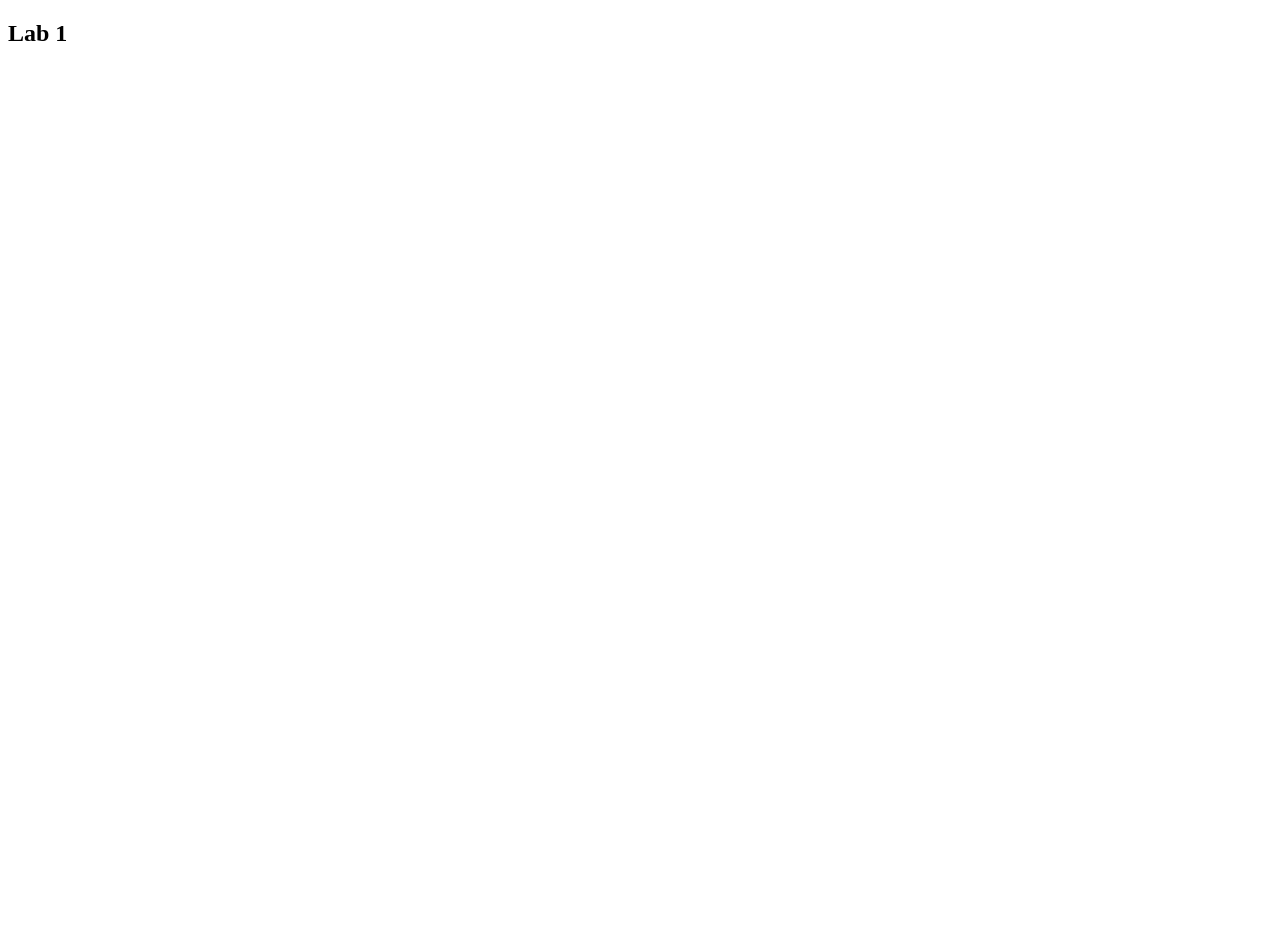
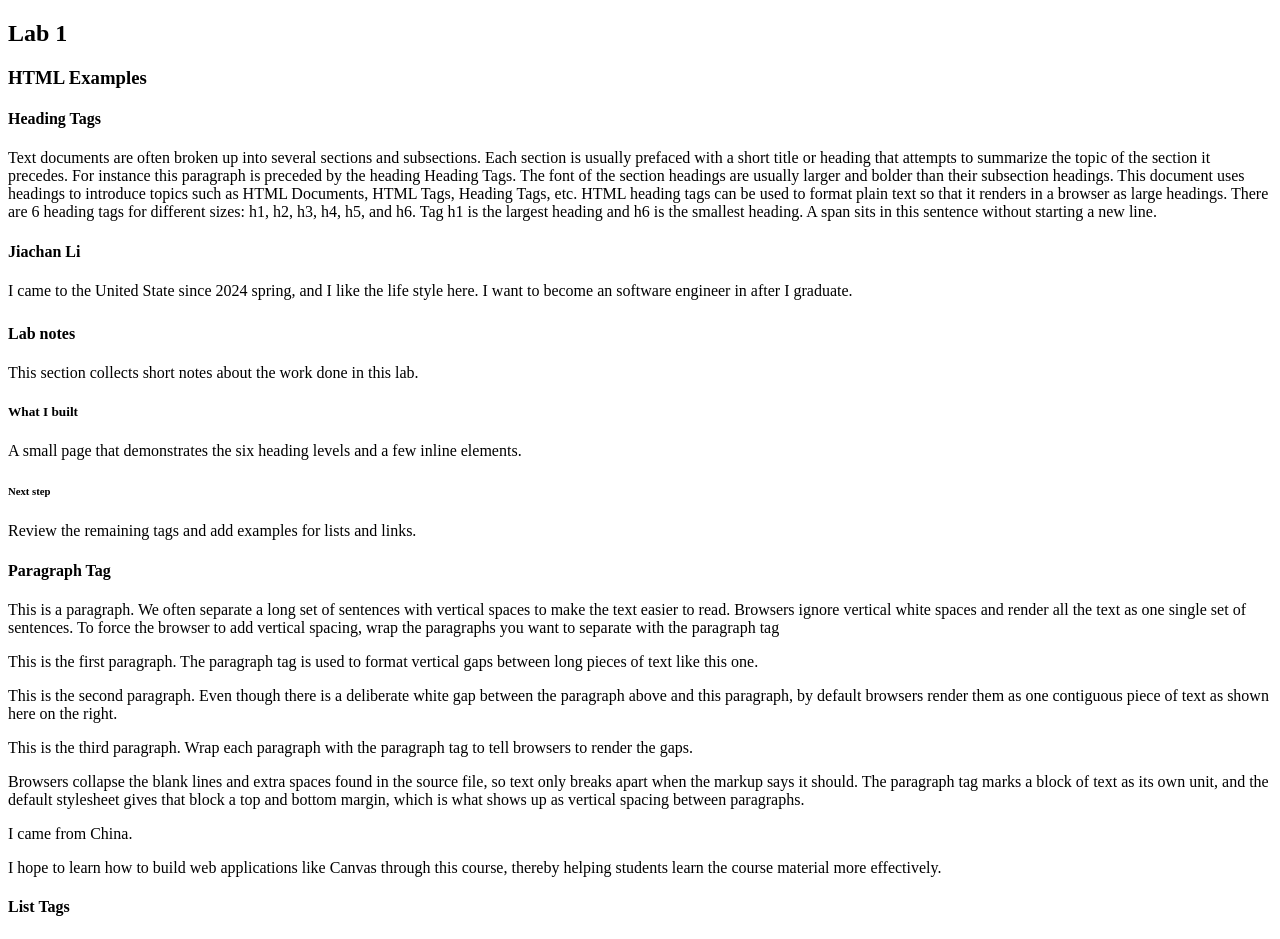
Before and after one commit to mikko2577/webdev-client, a Next.js app: page /labs/lab1 in a window 1280 px wide. Shown: the top 939 px of the page. Before the commit the page ends 800 px from the top, so only its background shows below. Built offline with nearby package versions, Linux system fonts and the light colour scheme.

Commit message:
page.tsx add table

```diff
--- a/src/app/labs/lab1/page.tsx
+++ b/src/app/labs/lab1/page.tsx
@@ -1,7 +1,19 @@
+import HeadingTags from "./HeadingTags";
+import ParagraphTag from "./ParagraphTag";
+import ListTags from "./ListTags";
+import Tables from "./Tables";
+
 export default function Lab1() {
   return (
     <div id="wd-lab1">
       <h2>Lab 1</h2>
+      <h3>HTML Examples</h3>
+      <HeadingTags />
+      <ParagraphTag />
+      <ListTags />
+      <Tables />
+
     </div>
   );
 }
+// currently no error
```
